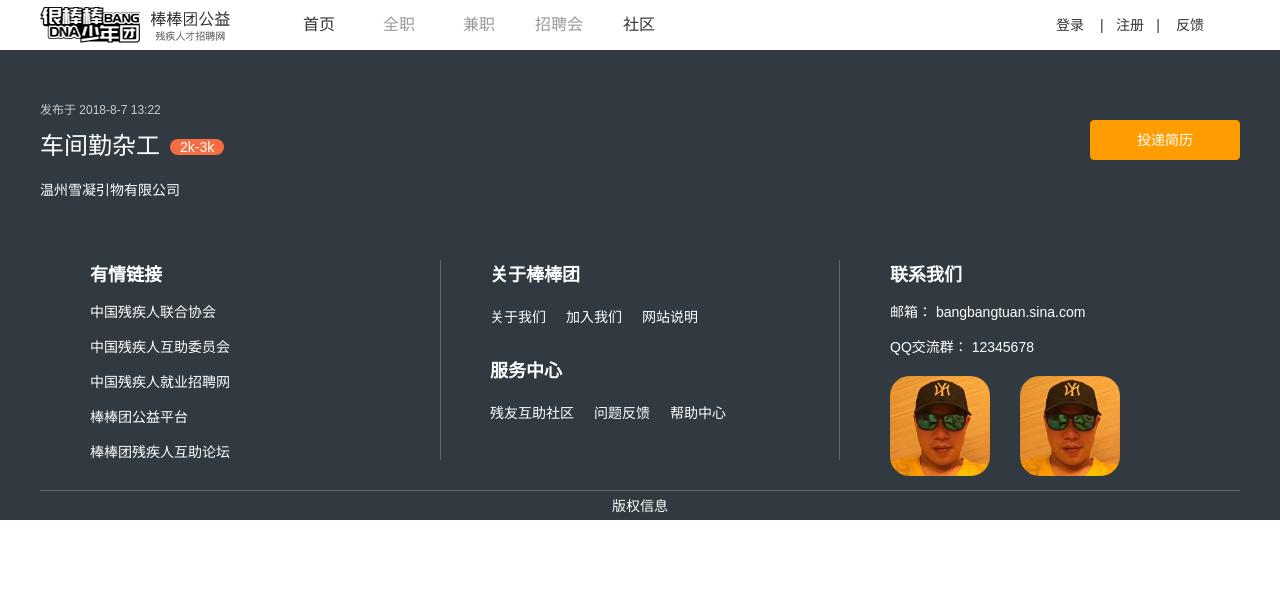
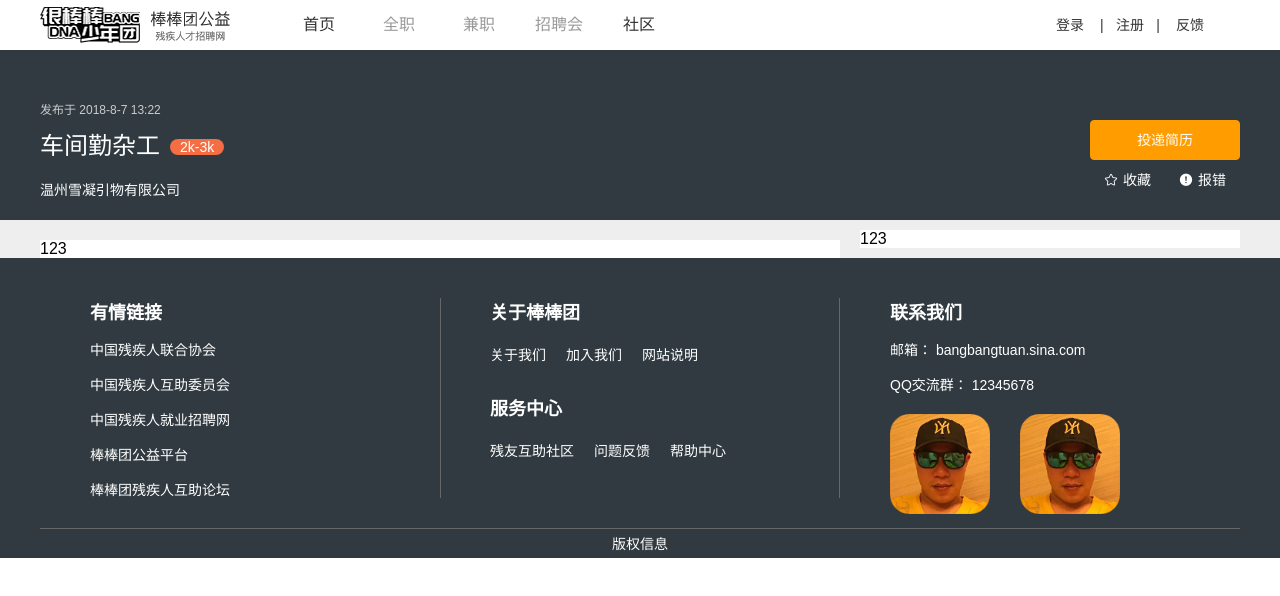
Before and after one commit to hero-ho/cjrgotowork, a Vue app: page /#/postdetail in a window 1280 px wide. Shown: the top 596 px of the page. Built offline with nearby package versions, Linux system fonts and the light colour scheme.

Commit message:
robert-update

```diff
--- a/src/pages/postDetail/postDetail.vue
+++ b/src/pages/postDetail/postDetail.vue
@@ -11,12 +11,25 @@
           </div>
           <div class="job-name-right">
             <el-button class="resume">投递简历</el-button>
-            <div class=""></div>
+            <div class="function-btn">
+              <el-button type="text" icon="el-icon-star-off">收藏</el-button>
+              <el-button type="text" icon="el-icon-warning">报错</el-button>
+            </div>
           </div>
         </div>
       </div>
       <div class="job-detail-body">
-
+        <div class="detail-left-wrap">
+          <div class="detail">
+            <div class="detail-info">
+              <div class=""></div>
+            </div>
+          </div>
+          <div class="other-job">123</div>
+        </div>
+        <div class="detail-right-wrap">
+          <div class="hot-jobs">123</div>
+        </div>
       </div>
     </div>
     <foot></foot>
@@ -44,6 +57,8 @@ export default {
 }
 </script>
 <style lang="less" scoped>
+  .job-detail-wrap {
+    background-color: rgb(238, 238, 238);
     .job-detail-header {
       background-color: #303a40;
       .job-name-detail {
@@ -95,6 +110,39 @@ export default {
             font-size: 14px;
             border-color: #ff9d00
           }
+          .function-btn{
+            button {
+              width: 75px;
+              margin: 0;
+              color: white
+            }
+          }
+        }
+      }
+    }
+    .job-detail-body {
+      width: 1200px;
+      margin: 0 auto;
+      padding-top: 10px;
+      overflow: hidden;
+      .detail-left-wrap {
+        width: 800px;
+        float: left;
+        .detail {
+          background-color: white;
+        }
+        .other-job {
+          margin-top: 10px;
+          background-color: white;
+        }
+      }
+      .detail-right-wrap {
+        width: 380px;
+        float: left;
+        padding-left: 20px;
+        .hot-jobs {
+          background-color: white;
+        }
       }
     }
   }
```
Lines whose indentation alone changed are shown as unchanged.
